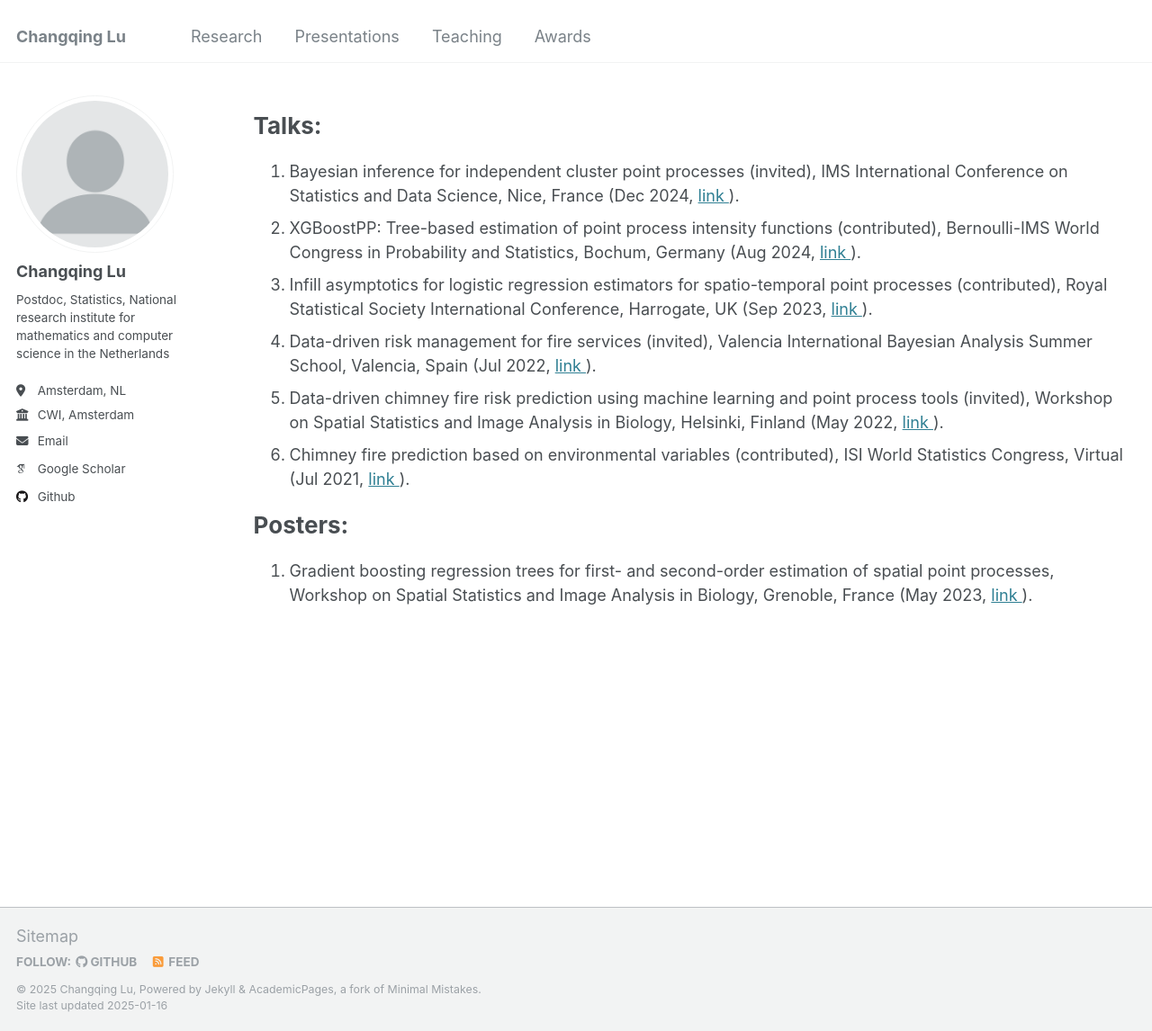
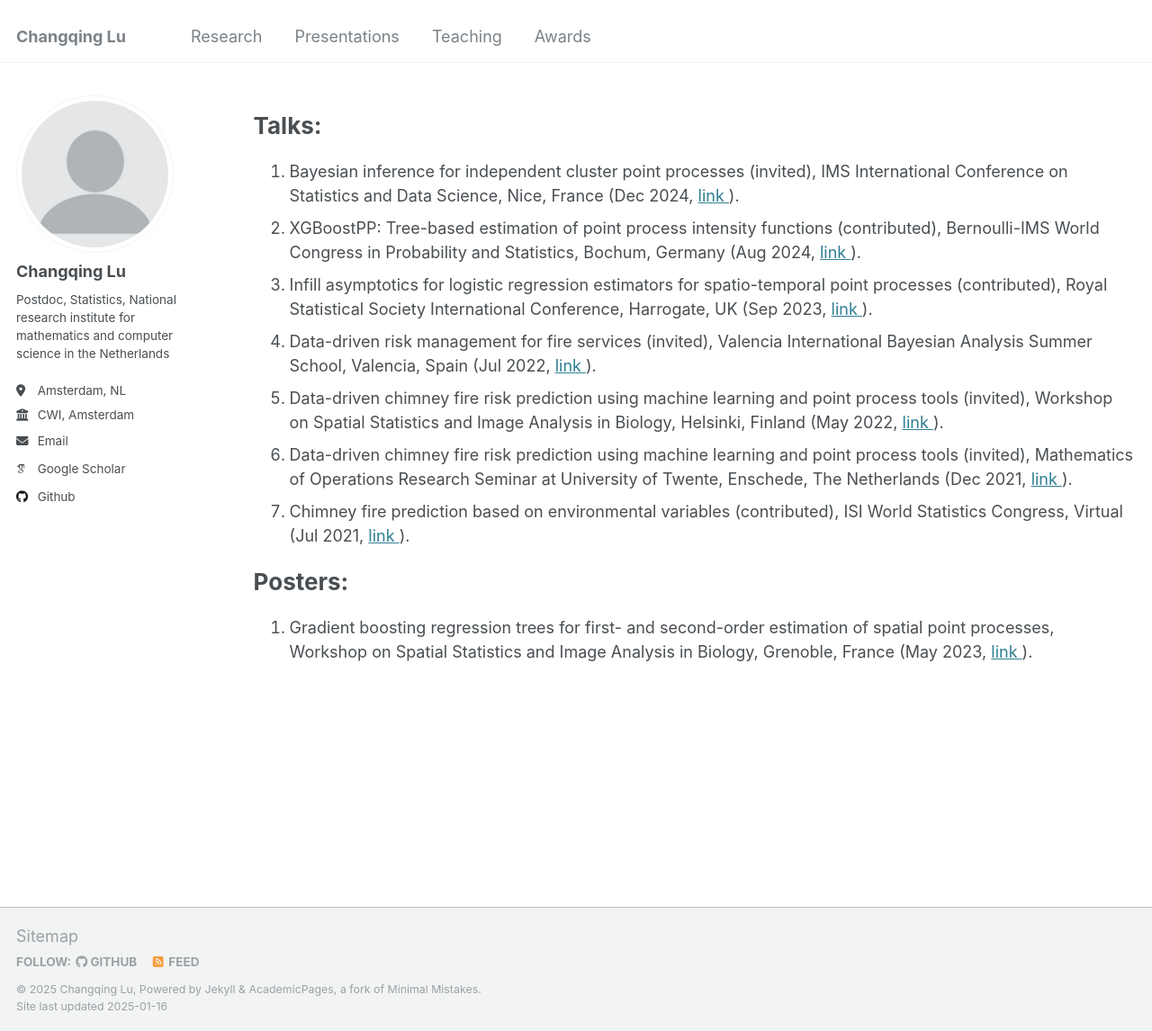
Before and after one commit to Bobby-Lu/Bobby-Lu.github.io, a Jekyll site: the page built from _pages/talks.html, in a window 1280 px wide and 1146 px high. Shown: the whole window at 90% size. Built offline with Jekyll 4.4.1, drawn with Linux system fonts in a browser that asks for light colours; some web fonts are replaced.

Commit message:
Update talks.html

```diff
--- a/_pages/talks.html
+++ b/_pages/talks.html
@@ -52,6 +52,14 @@ author_profile: true
     </li>
 
     <li>
+      Data-driven chimney fire risk prediction using machine learning and point process tools (invited),
+      Mathematics of Operations Research Seminar at University of Twente, Enschede, The Netherlands (Dec 2021,
+      <a href="https://www.utwente.nl/en/eemcs/mor/events/2021/12/641584/research-talk-data-driven-chimney-fire-risk-prediction-using-machine-learning-and-point-process-tools">
+      link
+      </a>).
+    </li>
+
+    <li>
       Chimney fire prediction based on environmental variables (contributed),
       ISI World Statistics Congress, Virtual (Jul 2021,
       <a href="https://isi2021.org">
```
